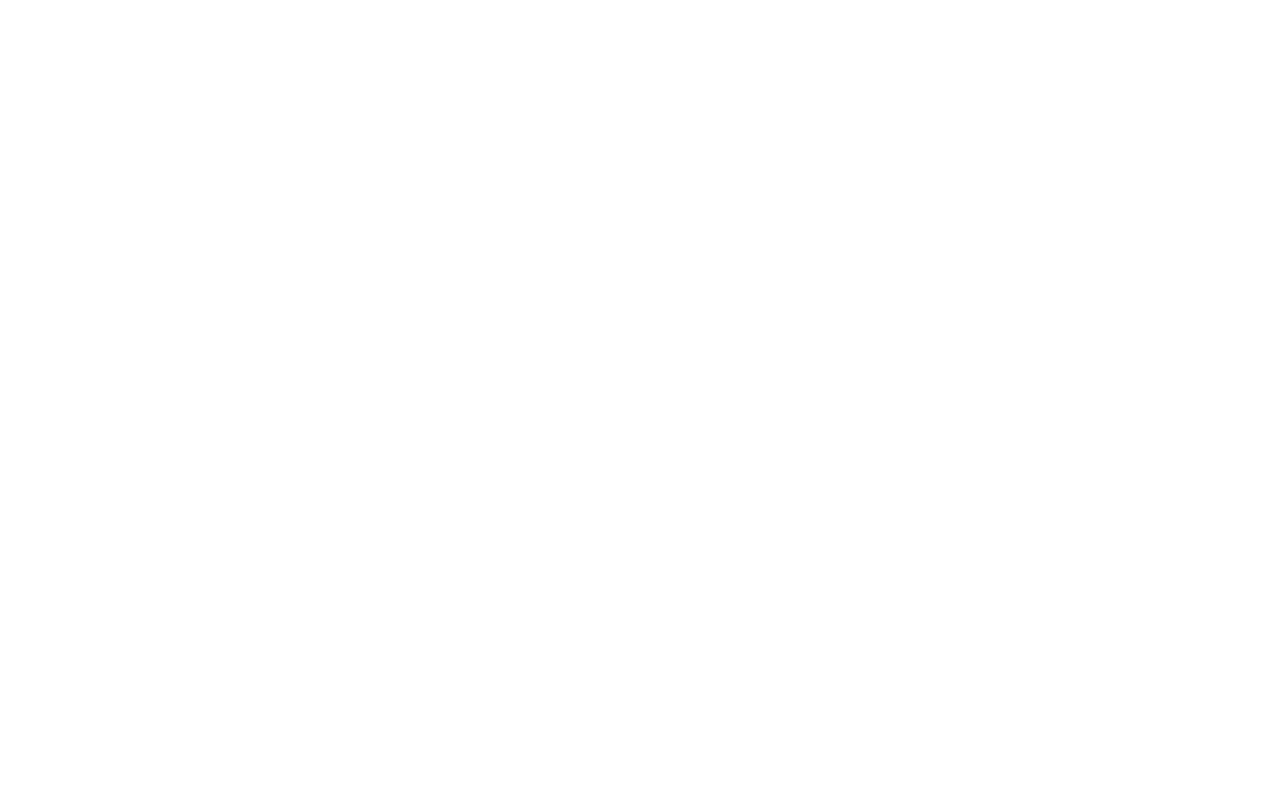
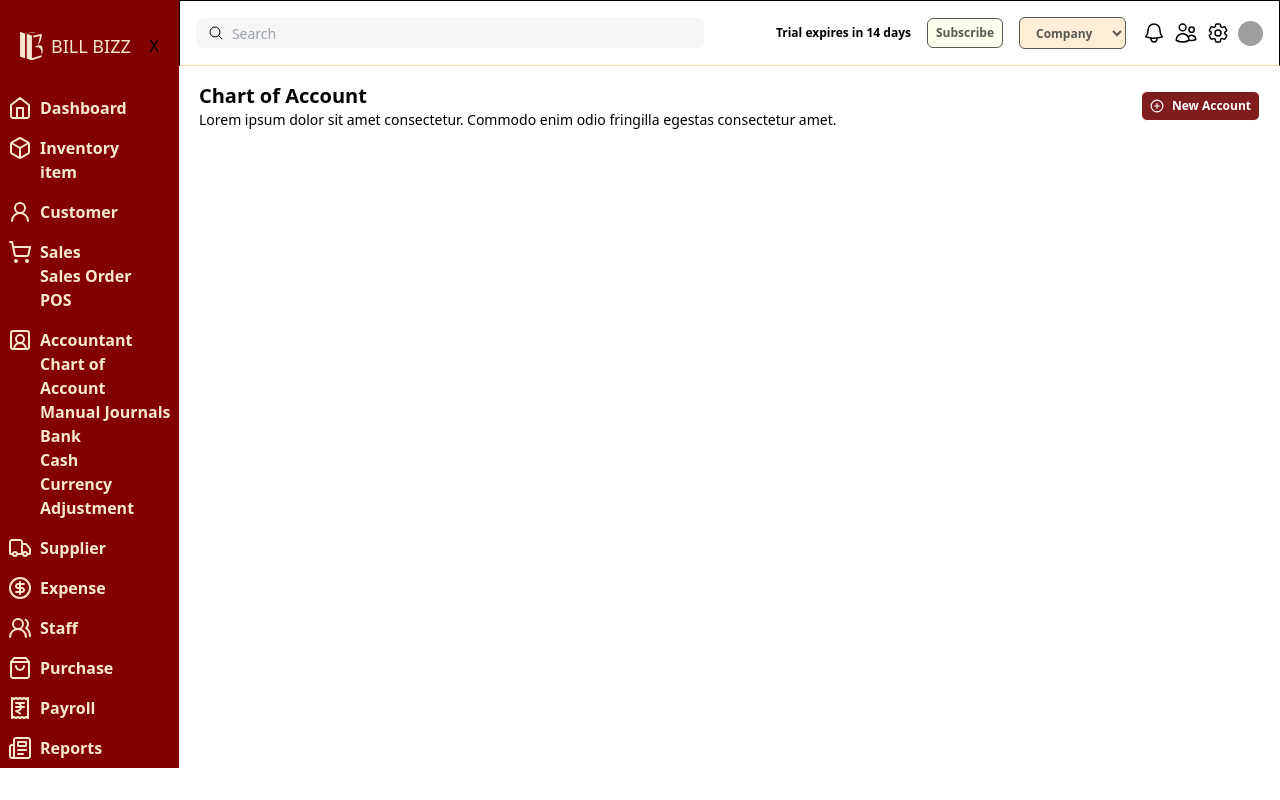
Before and after one commit to Devgnoz/BillBizz-FE, a React (Vite) app: page /accountant in a window 1280 px wide. Before the commit this address had no page. Built offline with nearby package versions, Linux system fonts and the light colour scheme; grey boxes are pictures that could not be loaded.

Commit message:
chart Of acc

```diff
--- a/src/App.tsx
+++ b/src/App.tsx
@@ -5,6 +5,7 @@
 import Inventory from "./pages/Inventory";
 import Sales from "./pages/Sales";
 import Organization from "./pages/Organization";
+import Accountant from "./pages/Accountant";
 function App() {
   return (
     <>
@@ -12,8 +13,9 @@
         <Route path="/" element={<Root />}>
           <Route path="/dashboard" element={<Dashboard />} />
           <Route path="/inventory" element={<Inventory />} />
+          <Route path="/accountant" element={<Accountant />} />
           <Route path="/sales" element={<Sales />} />
-          <Route path="/organization" element={<Organization/>}></Route>
+          <Route path="/organization" element={<Organization />}></Route>
         </Route>
       </Routes>
     </>
--- a/src/Components/Button.tsx
+++ b/src/Components/Button.tsx
@@ -13,27 +13,30 @@
   return <button {...props} className={buttonVariants({ variant, size })} />;
 }
 
-const buttonVariants = cva("text-center rounded-md font-semibold" , {
+const buttonVariants = cva(
+  "text-center rounded-md font-semibold flex items-center",
+  {
     variants: {
       variant: {
         primary:
-        "bg-yellow-100 hover:bg-orange-200 rounded-md border border-gray-500 text-gray",
+          "bg-yellow-100 hover:bg-orange-200 rounded-md  gap-2 border border-gray-500 text-gray",
         secondary:
-       "bg-red-900 hover:bg-red-800 rounded-md border border-gray-500 text-white",
+          "bg-red-900 hover:bg-red-800 rounded-md border  gap-2 border-gray-500 text-white",
         tertiary:
-        "bg-orange-100 hover:bg-orange-200 border border-amber-900 text-amber-700",
+          "bg-orange-100 hover:bg-orange-200 border  gap-2 border-amber-900 text-amber-700",
         fourthiary:
-        "bg-trasparant hover:bg-trasparant border border-gray-900 text-textColor",
+          "bg-trasparant hover:bg-trasparant border  gap-2 border-gray-900 text-textColor",
       },
       size: {
-      sm: "text-[10px] w-[68px] h-[28px]",
-      md: "text-[12px] w-[78px] h-[30px]",
-      lg: "text-[12px] w-[137px] h-[34px]",
-      xl: "text-[12px] w-[148px] h-[34px]",
+        sm: "text-[10px] px-2 h-[28px]",
+        md: "text-[12px] px-2 h-[30px]",
+        lg: "text-[12px] px-3 h-[34px]",
+        xl: "text-[12px] px-3 h-[34px]",
       },
     },
     defaultVariants: {
       variant: "primary",
       size: "md",
     },
-});
+  }
+);
--- a/src/assets/constants/index.ts
+++ b/src/assets/constants/index.ts
@@ -45,7 +45,7 @@
       "Currency Adjustment",
     ],
     icon: squreUserRound,
-    route: "/home",
+    route: "/accountant",
   },
   {
     nav: "Supplier",
@@ -85,7 +85,6 @@
   },
 ];
 
-
 export const paymentTermsList = [
   {
     title: "Net 30",
@@ -118,7 +117,7 @@
   },
 ];
 
-export  const organizationList = [
+export const organizationList = [
   { title: "Profile" },
   { title: "Branding" },
   { title: "Custom Domain" },
@@ -129,9 +128,9 @@
   { title: "Manage Subscription" },
 ];
 
-export   const taxList = [{ title: "Tax" }, { title: "MSME Settings" }];
+export const taxList = [{ title: "Tax" }, { title: "MSME Settings" }];
 
-export  const usersAndRoleList = [
+export const usersAndRoleList = [
   { title: "Users" },
   { title: "Roles" },
   { title: "User Preferences" },
@@ -145,7 +144,7 @@
   { title: "Customer Portal" },
   { title: "Vendor Portal" },
 ];
-export const   SalesList = [
+export const SalesList = [
   { title: "Quotes" },
   { title: "Sales Order" },
   { title: "Delivery Challans" },
@@ -157,7 +156,7 @@
   { title: "Packing Slips" },
 ];
 
-export  const purchasesList = [
+export const purchasesList = [
   { title: "Expenses" },
   { title: "Recurring Expensess" },
   { title: "Bills" },
@@ -167,14 +166,14 @@
   { title: "Vendor Credit" },
 ];
 
-export   const itemsList = [{ title: "Item" }, { title: "Inventory Adjustment" }];
+export const itemsList = [{ title: "Item" }, { title: "Inventory Adjustment" }];
 
-export   const onlinePaymentList = [
+export const onlinePaymentList = [
   { title: "Customer Payments" },
   { title: "vendor Payments" },
 ];
 
-export   const customizationList = [
+export const customizationList = [
   { title: "Reporting Tags" },
   { title: "Web Tabs" },
   { title: "Digital Signature" },
@@ -182,11 +181,10 @@
   { title: "PDF Templates" },
 ];
 
-export   const ReminderList = [
+export const ReminderList = [
   { title: "Reminders" },
   { title: "Email Notification" },
   { title: "SMS Notification" },
 ];
 
-
 export default navlist;
--- /dev/null
+++ b/src/assets/icons/circleplus.tsx
@@ -0,0 +1,23 @@
+type Props = { color: string; size: string };
+
+const CirclePlus = ({ color, size }: Props) => {
+  return (
+    <svg
+      width={size}
+      height={size}
+      viewBox="0 0 24 24"
+      fill="none"
+      xmlns="http://www.w3.org/2000/svg"
+    >
+      <path
+        d="M8 12H16M12 8V16M22 12C22 17.5228 17.5228 22 12 22C6.47715 22 2 17.5228 2 12C2 6.47715 6.47715 2 12 2C17.5228 2 22 6.47715 22 12Z"
+        stroke={color}
+        strokeWidth="2"
+        strokeLinecap="round"
+        strokeLinejoin="round"
+      />
+    </svg>
+  );
+};
+
+export default CirclePlus;
--- /dev/null
+++ b/src/features/accountant/chartOfAccountant/ChartOfAccountant.tsx
@@ -0,0 +1,29 @@
+import Button from "../../../Components/Button";
+import CirclePlus from "../../../assets/icons/circleplus";
+
+type Props = {};
+
+const ChartOfAccountant = ({}: Props) => {
+  return (
+    <div className="mx-5 my-4">
+      <div className="top-side flex items-center justify-between">
+        <div className="head-frame">
+          <h1 className="text-xl font-bold">Chart of Account</h1>
+          <p className="text-sm">
+            Lorem ipsum dolor sit amet consectetur. Commodo enim odio fringilla
+            egestas consectetur amet.
+          </p>
+        </div>
+        <div className="button-frame">
+          <Button variant="secondary" className="flex items-center">
+            <CirclePlus color="white" size="14" />{" "}
+            <p className="text-xs">New Account</p>
+          </Button>
+        </div>
+      </div>
+      <div className="bottom-side"></div>
+    </div>
+  );
+};
+
+export default ChartOfAccountant;
--- /dev/null
+++ b/src/pages/Accountant.tsx
@@ -0,0 +1,13 @@
+import ChartOfAccountant from "../features/accountant/chartOfAccountant/ChartOfAccountant";
+
+type Props = {};
+
+const Accountant = ({}: Props) => {
+  return (
+    <div>
+      <ChartOfAccountant />
+    </div>
+  );
+};
+
+export default Accountant;
--- a/tailwind.config.js
+++ b/tailwind.config.js
@@ -7,7 +7,7 @@
   theme: {
     extend: {
       colors: {
-        maroon: '#800020', // Add your custom color here
+        maroon: '#820000', // Add your custom color here
         lightBeige: '#F7E7CE',
         customColor1: "rgb(243,237,217)",
         customColor2: "rgb(214,238,214)",
```
Also changed, not shown: src/assets/icons/UserIcon.tsx (+17 -7 lines). Lines whose indentation alone changed are shown as unchanged.
